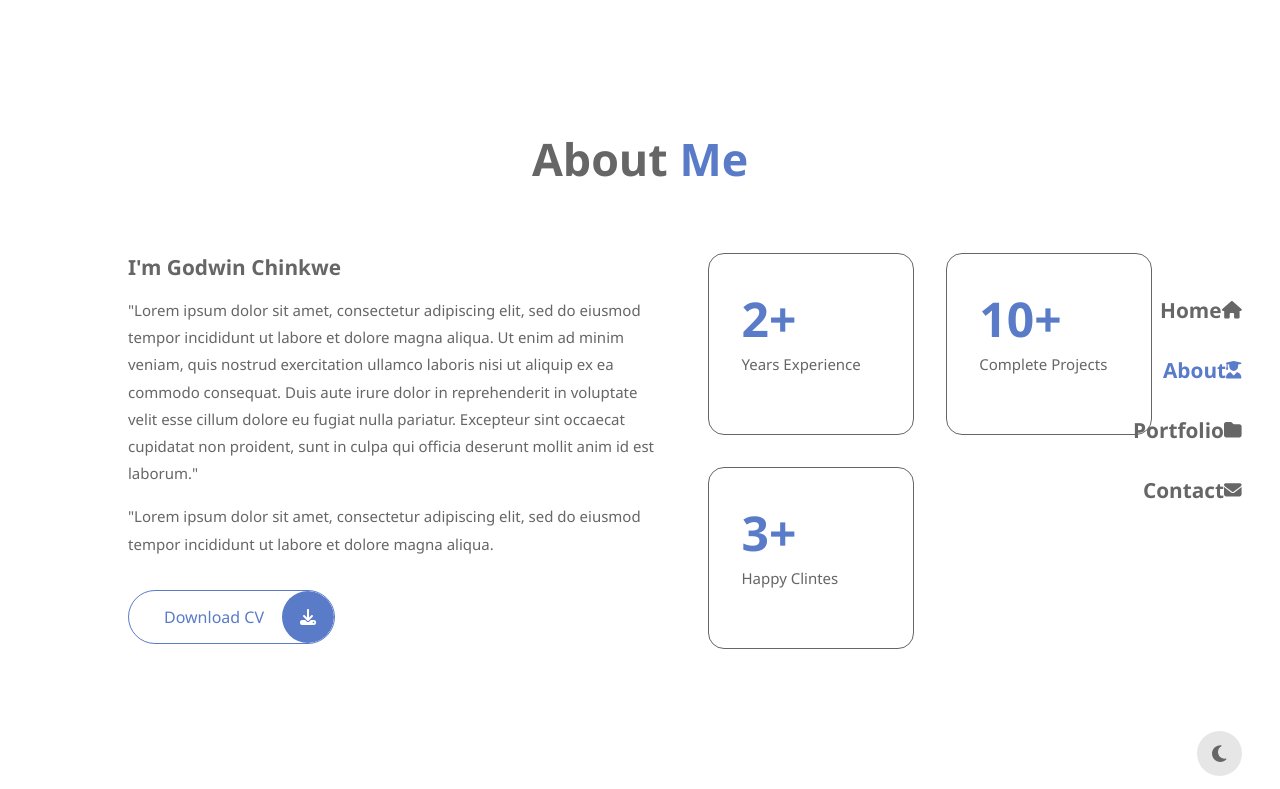
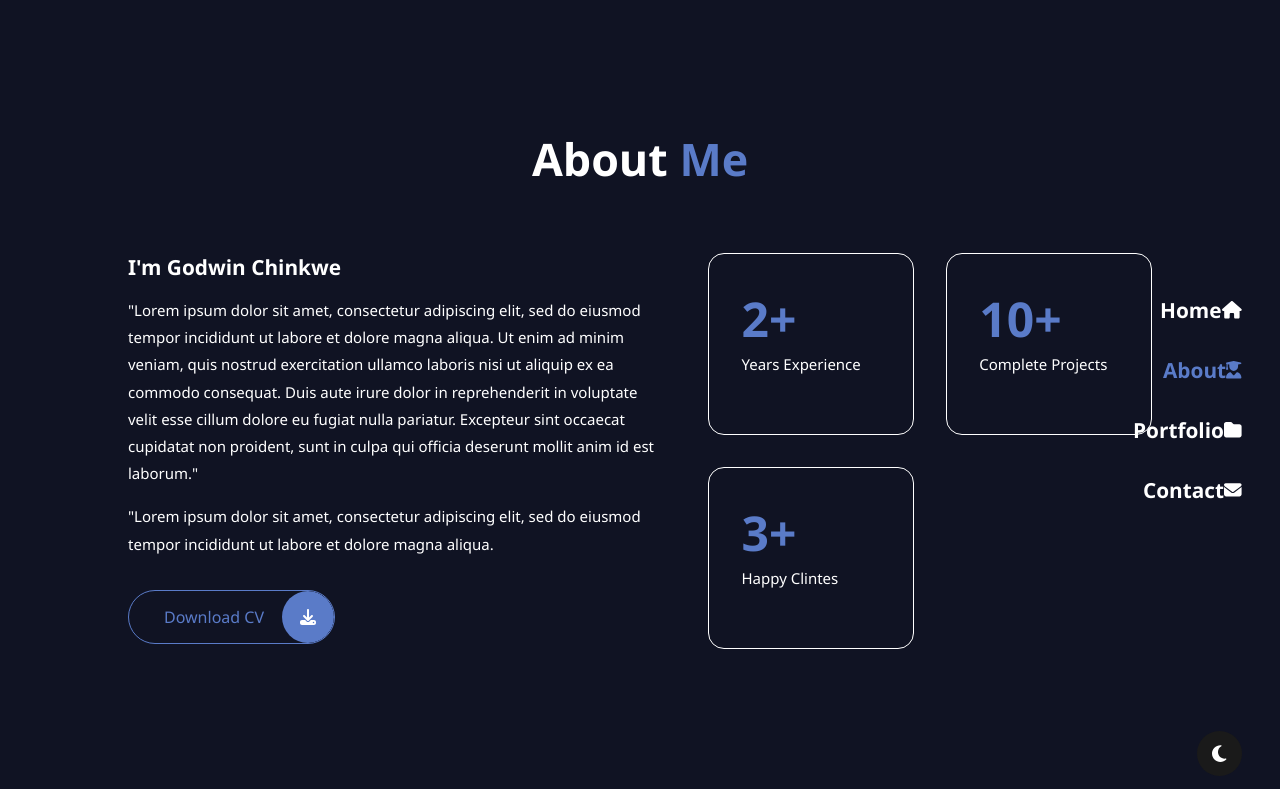
Before and after one commit to Godwinchinkwe/Gee_pro, a React (Create React App) app: page /about in a window 1280 px wide. Shown: the top 789 px of the page. Built offline with nearby package versions, Linux system fonts and the light colour scheme; the HTML template or start-up script is replaced by a standard one.

Commit message:
correction

```diff
--- a/src/Components/Nav/Nav.css
+++ b/src/Components/Nav/Nav.css
@@ -49,10 +49,11 @@
 
 .nav-close span:nth-child(2){
     display: none;
+
 }
 
 .nav-close span:nth-child(3){
-    transform: rotate(45deg) translate(-1px, -2px);
+    transform: rotate(-45deg) translate(-1px, -2px);
 }
 
 .navlinksActive span{
--- a/src/Components/Nav/Nav.js
+++ b/src/Components/Nav/Nav.js
@@ -1,4 +1,3 @@
-// import React from 'react'
 import { navContent } from '../../data/Data'
 import './Nav.css'
 import { NavLink } from 'react-router-dom'
@@ -10,19 +9,31 @@ import { useState } from 'react'
   export default function Nav() {
 
     const [ showmenu, setShowmenu] = useState(false);
+  const [toggle, setToggle] = useState(true);
+
+
     let MenuHandler=()=>{
+    setShowmenu(!showmenu )
+    }
+
+
+  const pathe = () => {
+      setToggle(false)
       setShowmenu(!showmenu)
-    }
+      showmenu(true)
+  }
+
+
 
 
   return (
     <nav>
-      <ul className={`${showmenu ? 'navlinks navlinks-show' : 'navlinks'}`}>
+     {toggle ? <ul className={`${showmenu ? 'navlinks navlinks-show' : 'navlinks'}`}>
          {
           navContent.map(({id, name, path, icon})=> {
             return(
-              <li className='nav-item' key={id}>
-                <NavLink to={path} className={({isActive})=> isActive ? 'nav-link navlinksActive' : 'nav-link'}>
+              <li className='nav-item' key={id} >
+                <NavLink to={path} onClick={()=>(pathe)} className={({isActive})=> isActive ? 'nav-link navlinksActive' : 'nav-link'}>
                   <span><FontAwesomeIcon icon={icon}/> </span>
                   <h3>{name}</h3>
                 </NavLink>
@@ -30,13 +41,14 @@ import { useState } from 'react'
             )
           })
         }
-      </ul>
-      <div className={`${showmenu ? 'nav-toggle nav-close' : "nav-toggle" }`} onClick={MenuHandler}>
+      </ul> : "" }
+
+       <div className={`${showmenu ? 'nav-toggle nav-close' : "nav-toggle" }`} onClick={MenuHandler}>
         <span></span>
         <span></span>
         <span></span>
       </div>
-      {/* <div className='btn'>hello world </div> */}
+
     </nav>
   )
 }
--- a/src/Components/Theme/Theme.js
+++ b/src/Components/Theme/Theme.js
@@ -6,7 +6,8 @@ import { useEffect, useState } from 'react'
 
 
 const getLocalStorageTheme = () =>{
-  let theme = 'light-theme';
+  // let theme = 'light-theme';
+  let theme = 'dark-theme';
 
   if (localStorage.getItem('theme')){
     theme = localStorage.getItem("theme");
@@ -19,10 +20,13 @@ const Theme = () => {
   const [Theme, setTheme] = useState(getLocalStorageTheme());
 
   let toggleTheme=()=>{
-    if(Theme === 'light-theme'){
-      setTheme('dark-theme')
+    // if(Theme === 'light-theme'){
+      if(Theme === 'dark-theme'){
+      // setTheme('dark-theme')
+      setTheme('light-theme')
     }else{
       setTheme('light-theme')
+      setTheme('dark-theme')
     }
   }
 
--- a/src/Components/Tools/Tools.css
+++ b/src/Components/Tools/Tools.css
@@ -1,4 +1,4 @@
-.toots{
+.tools{
     padding-bottom: 0 !important;
 }
 
--- a/src/Pages/Home/Home.css
+++ b/src/Pages/Home/Home.css
@@ -1,6 +1,8 @@
 header{
     height: 100vh;
     overflow: hidden;
+    /* padding-bottom: 0 !important; */
+
 }
 
 .header-container{
@@ -14,7 +16,7 @@ header{
 }
 .header-container::before{
     content: '';
-    height: 100%;
+    height: 100vh;
     width: 100%;
     background: var(--color-primary);
     position: absolute;
@@ -59,7 +61,7 @@ header{
     /* margin-top: -6rem; */
    }
    header{
-    height: 130vh;
+    height:fit-content;
     overflow: hidden;
 }
 }
```
